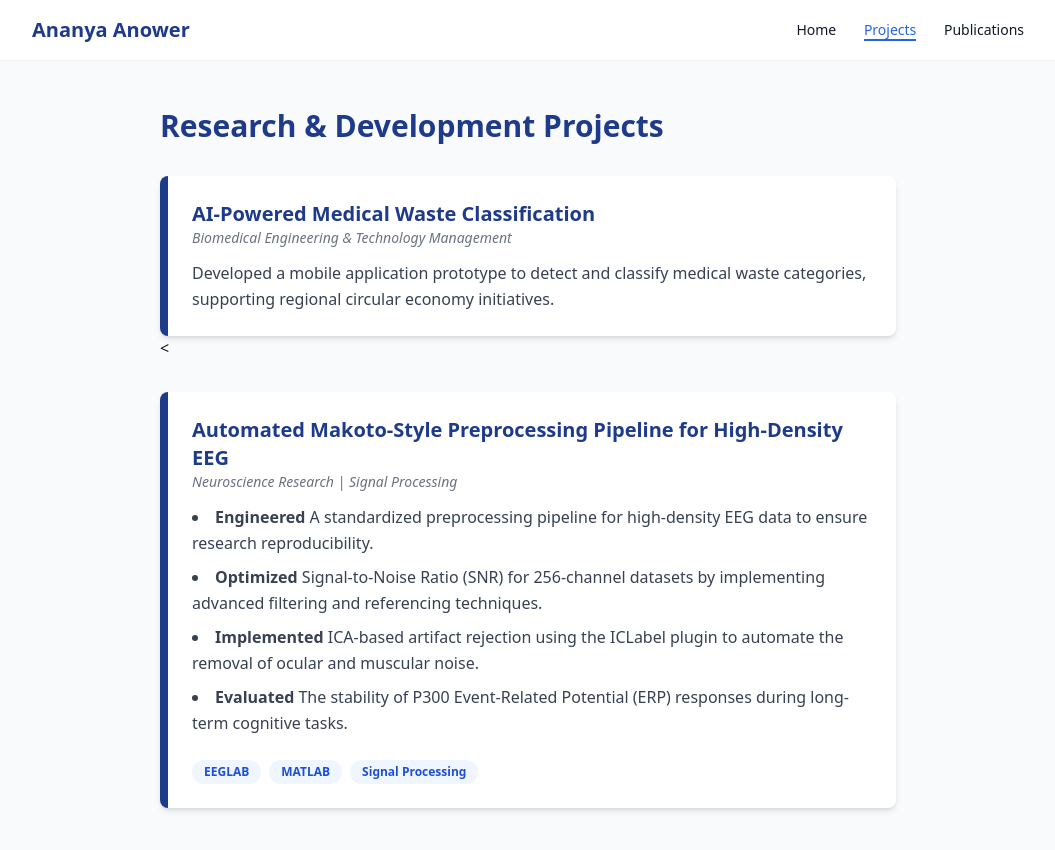
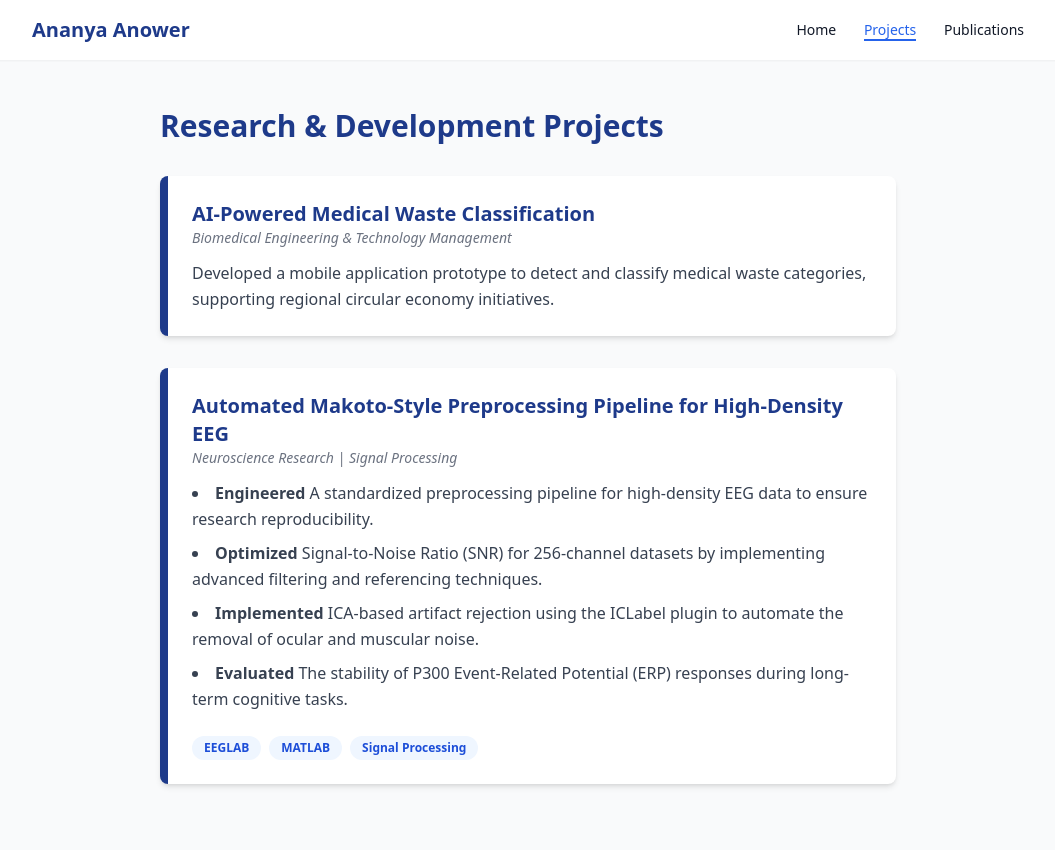
Before and after one commit to AnanyaAnower/AnanyaAnower.github.io, a Jekyll site: the page projects.html, which Jekyll copies as it is, in a window 1280 px wide. Shown: the top 850 px of the page, without its empty margins (112-1167 px from the left). Built offline with Jekyll 4.4.1, drawn with Linux system fonts in a browser that asks for light colours; nearby versions of some CDN libraries.

```diff
--- a/projects.html
+++ b/projects.html
@@ -32,7 +32,7 @@
                 <p class="text-gray-700 leading-relaxed">Developed a mobile application prototype to detect and classify medical waste categories, supporting regional circular economy initiatives.</p>
             </div>
 
-            <<!-- Updated EEG Project Block with Bullet Points -->
+            <!-- Updated EEG Project Block with Bullet Points -->
 <div class="bg-white p-6 rounded-lg shadow-md border-l-8 border-blue-900">
     <h3 class="font-bold text-xl text-blue-900">Automated Makoto-Style Preprocessing Pipeline for High-Density EEG</h3>
     <p class="text-sm text-gray-500 italic mb-3">Neuroscience Research | Signal Processing</p>
```
